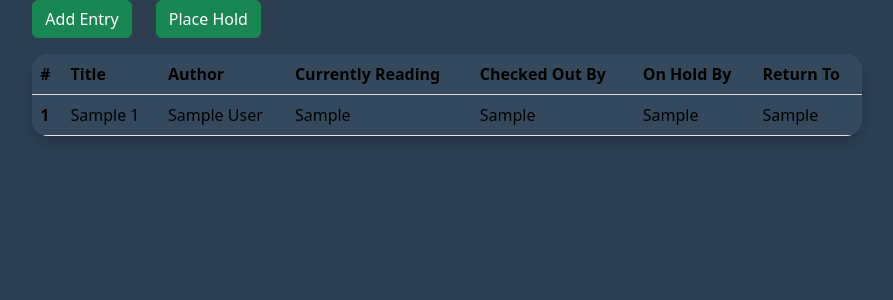
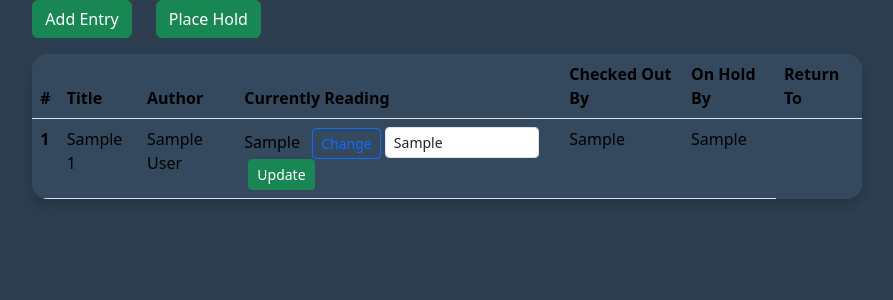
Before and after one commit to Zinniacodes01/marias_mobile_library, a Flask app: a page that uses templates/test.html in a window 1280 px wide. Shown: the part 87-387 px from the top of the page, without its empty margins (193-1086 px from the left). Run offline with Flask 3, Linux system fonts and the light colour scheme; a database or web service that is not in the repository returns one stand-in record (values such as "Sample title").

Commit message:
Enhance book entry with editable 'Checked Out By' field
Added functionality to update the 'Checked Out By' field dynamically with a button and form.

```diff
--- a/templates/test.html
+++ b/templates/test.html
@@ -86,8 +86,14 @@
                                     <th scope="row">{{loop.index}}</th>
                                     <td>{{book.title}}</td>
                                     <td>{{book.author}}</td>
-                                    <td>{{book.currently_reading}}</td>
-                                    <td>{{book.checked_out_by}}</td>
+                                    <td>
+                                        <span id="display-{{ loop.index }}">{{ book.checked_out_by if book.checked_out_by else 'None' }}</span>
+                                        <button type="button" id="btn-change-{{ loop.index }}" class="btn btn-sm btn-outline-primary ms-2" onclick="toggleEdit('{{ loop.index }}')">Change</button>
+                                        <form id="form-{{ loop.index }}" action="{{ url_for('update_reading', lib_name=lib_name, username=username, book_id=book._id) }}" method="POST" style="display: none;" class="d-inline">
+                                            <input type="text" name="checked_out_by" value="{{ book.checked_out_by }}" class="form-control form-control-sm d-inline-block w-50" required>
+                                            <button type="submit" class="btn btn-sm btn-success ms-1">Update</button>
+                                        </form>
+                                    </td>
                                     <td>{{book.return_to}}</td>
                                     <td>{{book.on_hold_by}}</td>
                                 </tr>
```
